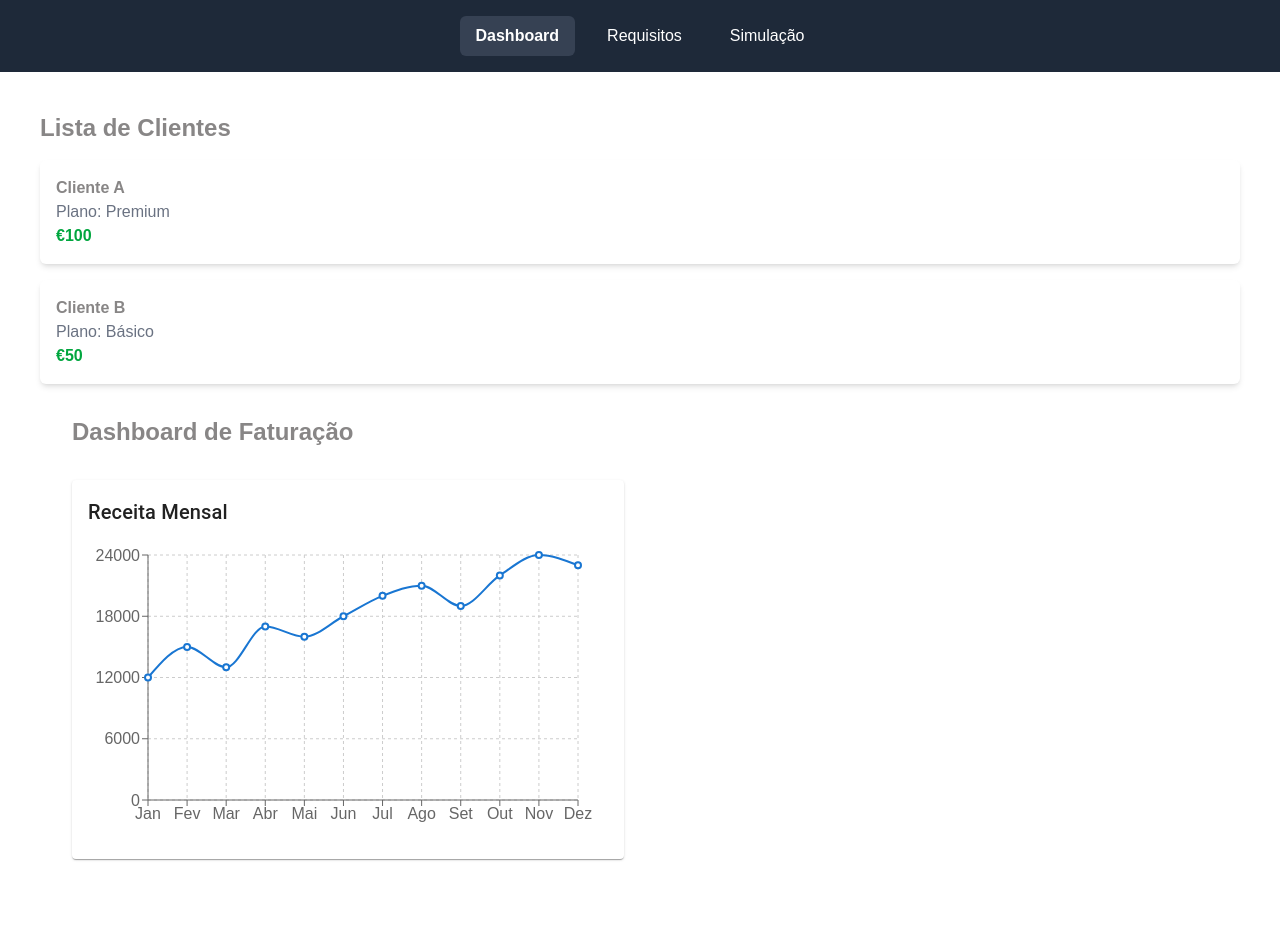
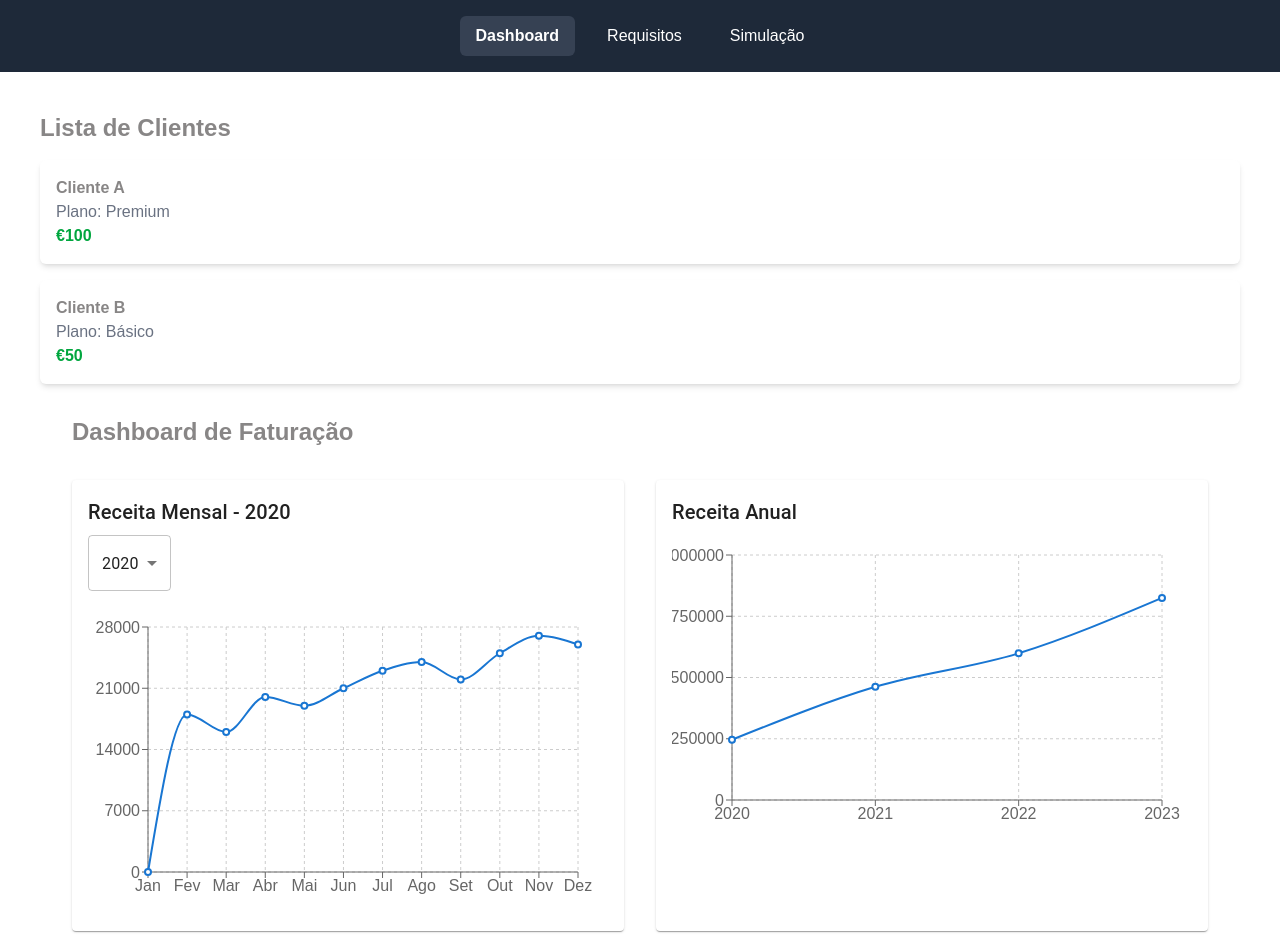
Before and after one commit to pedro7161/ReactBillingApp, a Next.js app: page /dashboard in a window 1280 px wide. Shown: the top 952 px of the page. Before the commit the page ends 931 px from the top, so only its background shows below. Built offline with nearby package versions, Linux system fonts and the light colour scheme.

Commit message:
Finalized monthly and yearly charts

```diff
--- a/src/app/components/charts/AnnualRevenueChart.tsx
+++ b/src/app/components/charts/AnnualRevenueChart.tsx
@@ -0,0 +1,51 @@
+'use client';
+
+import { Card, CardContent, Typography } from "@mui/material";
+import {
+  LineChart,
+  Line,
+  XAxis,
+  YAxis,
+  CartesianGrid,
+  Tooltip,
+  ResponsiveContainer,
+} from "recharts";
+
+type AnnualDataItem = {
+  annualRevenue: number;
+  yearLabel: string;
+};
+
+type Props = {
+  data: AnnualDataItem[];
+};
+
+export default function AnnualRevenueChart({ data }: Props) {
+  // Mapeia os dados para o formato esperado pelo Recharts
+  const chartData = data.map(({ annualRevenue, yearLabel }) => ({
+    name: yearLabel,
+    value: annualRevenue,
+  }));
+
+  return (
+    <Card>
+      <CardContent>
+        <Typography variant="h6" gutterBottom>
+          Receita Anual
+        </Typography>
+        <ResponsiveContainer width="100%" height={300}>
+          <LineChart
+            data={chartData}
+            margin={{ top: 20, right: 30, bottom: 5, left: 0 }}
+          >
+            <CartesianGrid strokeDasharray="3 3" />
+            <XAxis dataKey="name" />
+            <YAxis />
+            <Tooltip formatter={(value: number) => `€${value.toLocaleString()}`} />
+            <Line type="monotone" dataKey="value" stroke="#1976d2" strokeWidth={2} />
+          </LineChart>
+        </ResponsiveContainer>
+      </CardContent>
+    </Card>
+  );
+}
--- a/src/app/components/charts/MonthlyRevenueChart.tsx
+++ b/src/app/components/charts/MonthlyRevenueChart.tsx
@@ -1,6 +1,7 @@
 'use client';
 
-import { Card, CardContent, Typography } from "@mui/material";
+import { useState } from "react";
+import { Card, CardContent, Typography, MenuItem, Select } from "@mui/material";
 import {
   LineChart,
   Line,
@@ -11,27 +12,51 @@ import {
   ResponsiveContainer,
 } from "recharts";
 
+type YearlyBillingData = {
+  monthlyRevenue: number[];
+  annualRevenue: number;
+  invoicesIssued: number;
+  activeClients: number;
+  yearLabel: string;
+};
+
 type Props = {
-  data: number[];
+  data: YearlyBillingData[];
 };
 
 const monthLabels = ["Jan", "Fev", "Mar", "Abr", "Mai", "Jun", "Jul", "Ago", "Set", "Out", "Nov", "Dez"];
 
 export default function MonthlyRevenueChart({ data }: Props) {
-  const chartData = data.map((value, index) => ({
+  // State to track selected year index
+  const [selectedYearIndex, setSelectedYearIndex] = useState(0);
+
+  // Data for the selected year
+  const selectedYearData = data[selectedYearIndex];
+  const chartData = selectedYearData.monthlyRevenue.map((value, index) => ({
     name: monthLabels[index],
     value,
   }));
-  console.log("Monthly revenue data:", data);
-
 
   return (
-
     <Card>
       <CardContent>
         <Typography variant="h6" gutterBottom>
-          Receita Mensal
+          Receita Mensal - {selectedYearData.yearLabel}
         </Typography>
+
+        {/* Year selector dropdown */}
+        <Select
+          value={selectedYearIndex}
+          onChange={(e) => setSelectedYearIndex(Number(e.target.value))}
+          sx={{ mb: 2 }}
+        >
+          {data.map((year, index) => (
+            <MenuItem key={year.yearLabel} value={index}>
+              {year.yearLabel}
+            </MenuItem>
+          ))}
+        </Select>
+
         <ResponsiveContainer width="100%" height={300}>
           <LineChart
             data={chartData}
--- a/src/app/dashboard/page.tsx
+++ b/src/app/dashboard/page.tsx
@@ -3,12 +3,19 @@
 import { useBilling } from '@/context/BillingContext';
 import clientsData from '@/data/clients.json';
 import MonthlyRevenueChart from '@/app/components/charts/MonthlyRevenueChart';
-
+import AnnualRevenueChart from '@/app/components/charts/AnnualRevenueChart';
 
 export default function Dashboard() {
   const { billingData } = useBilling();
 
-  const { monthlyRevenue, annualRevenue, invoicesCount, activeClients } = billingData;
+  // billingData is now an array of yearly billing objects
+  // Use the latest year for summary stats (assuming the first item is the latest)
+  const latestYear = billingData[0] ?? {
+    monthlyRevenue: [],
+    annualRevenue: 0,
+    invoicesIssued: 0,
+    activeClients: 0,
+  };
 
   return (
     <div className="p-6">
@@ -27,13 +34,17 @@ export default function Dashboard() {
         <h1 className="text-2xl font-bold">Dashboard de Faturação</h1>
 
         <div className="grid grid-cols-1 md:grid-cols-2 gap-8">
-          <MonthlyRevenueChart data={monthlyRevenue} />
-          {/* <AnnualRevenueChart data={annualRevenue} /> */}
+          {/* Pass the entire array to MonthlyRevenueChart for year selection */}
+          <MonthlyRevenueChart data={billingData} />
+
+          {/* Pass just the latest year's annual revenue */}
+          <AnnualRevenueChart data={billingData} />
         </div>
 
+        {/* Uncomment and update if you want to show these stats */}
         {/* <div className="flex gap-8">
-          <StatsCard title="Faturas Emitidas" value={invoicesCount} />
-          <StatsCard title="Clientes Ativos" value={activeClients} />
+          <StatsCard title="Faturas Emitidas" value={latestYear.invoicesIssued} />
+          <StatsCard title="Clientes Ativos" value={latestYear.activeClients} />
         </div> */}
       </div>
     </div>
--- a/src/context/BillingContext.tsx
+++ b/src/context/BillingContext.tsx
@@ -4,30 +4,26 @@
 import { createContext, useContext, useState, ReactNode } from 'react';
 import billingDataJSON from '@/data/billing.json';
 
-interface BillingData {
+type YearlyBillingData = {
   monthlyRevenue: number[];
-  annualRevenue: number[];
-  invoicesCount: number;
+  annualRevenue: number;
+  invoicesIssued: number;
   activeClients: number;
-}
+  yearLabel: string;
+};
 
 interface BillingContextType {
   clients: any[];
   setClients: React.Dispatch<React.SetStateAction<any[]>>;
-  billingData: BillingData;
-  setBillingData: React.Dispatch<React.SetStateAction<BillingData>>;
+  billingData: YearlyBillingData[];
+  setBillingData: React.Dispatch<React.SetStateAction<YearlyBillingData[]>>;
 }
 
 const BillingContext = createContext<BillingContextType | undefined>(undefined);
 
 export const BillingProvider = ({ children }: { children: ReactNode }) => {
   const [clients, setClients] = useState<any[]>([]);
-  const [billingData, setBillingData] = useState<BillingData>({
-    monthlyRevenue: billingDataJSON.monthlyRevenue,
-    annualRevenue: [billingDataJSON.annualRevenue],
-    invoicesCount: billingDataJSON.invoicesIssued,
-    activeClients: billingDataJSON.activeClients,
-  });
+  const [billingData, setBillingData] = useState<YearlyBillingData[]>(billingDataJSON);
 
   return (
     <BillingContext.Provider value={{ clients, setClients, billingData, setBillingData }}>
--- a/src/data/billing.json
+++ b/src/data/billing.json
@@ -1,6 +1,30 @@
-{
-  "monthlyRevenue": [12000, 15000, 13000, 17000, 16000, 18000, 20000, 21000, 19000, 22000, 24000, 23000],
-  "annualRevenue": 220000,
-  "invoicesIssued": 1250,
-  "activeClients": 150
-}
+[
+  {
+    "monthlyRevenue": [0, 18000, 16000, 20000, 19000, 21000, 23000, 24000, 22000, 25000, 27000, 26000],
+    "annualRevenue": 246000,
+    "invoicesIssued": 1400,
+    "activeClients": 180,
+    "yearLabel": "2020"
+  },
+  {
+    "monthlyRevenue": [26000, 12000, 11000, 14000, 13000, 15000, 17000, 18000, 16000, 19000, 21000, 20000],
+    "annualRevenue": 462000,
+    "invoicesIssued": 980,
+    "activeClients": 100,
+    "yearLabel": "2021"
+  },
+  {
+    "monthlyRevenue": [15000, 12000, 10000, 11000, 9000, 12000, 14000, 13000, 12000, 14000, 15000, 16000],
+    "annualRevenue": 599000,
+    "invoicesIssued": 1100,
+    "activeClients": 120,
+    "yearLabel": "2022"
+  },
+  {
+    "monthlyRevenue": [22000, 15000, 13000, 17000, 16000, 18000, 20000, 21000, 19000, 22000, 24000, 30000],
+    "annualRevenue": 825000,
+    "invoicesIssued": 1250,
+    "activeClients": 150,
+    "yearLabel": "2023"
+  }
+]
```
